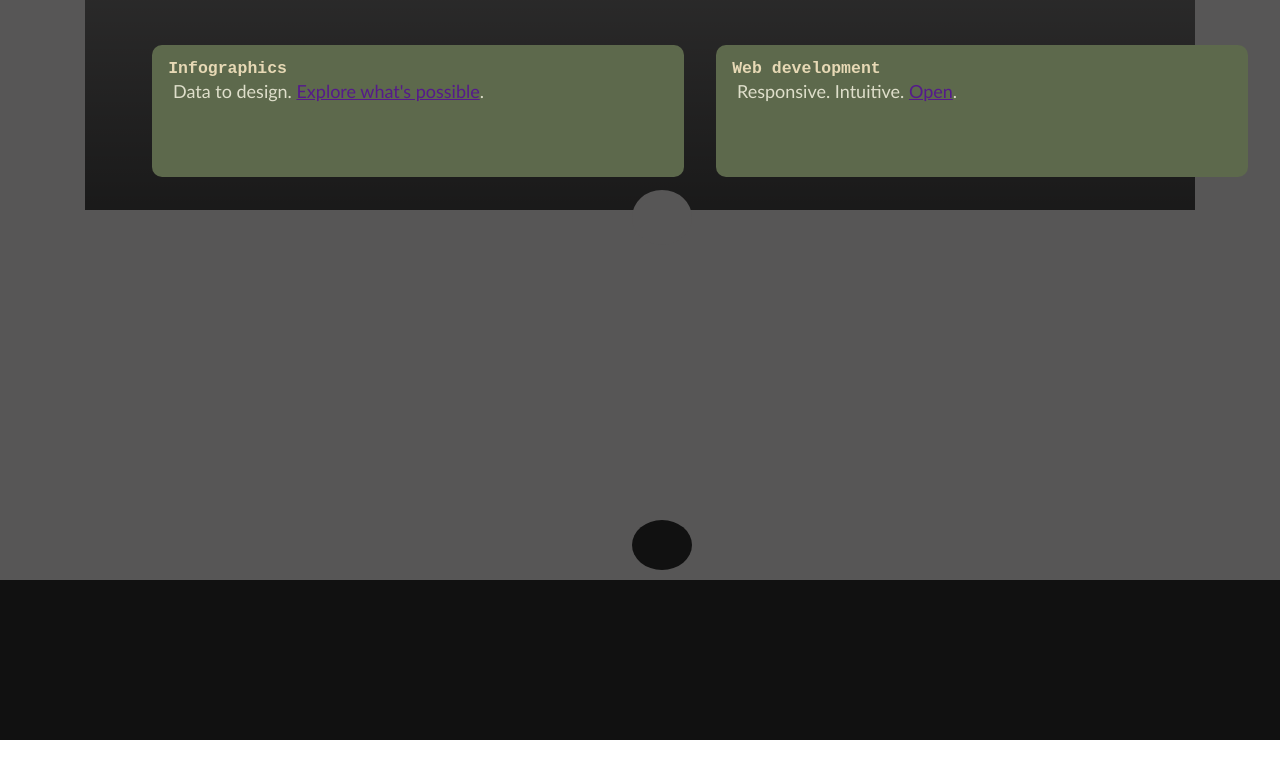
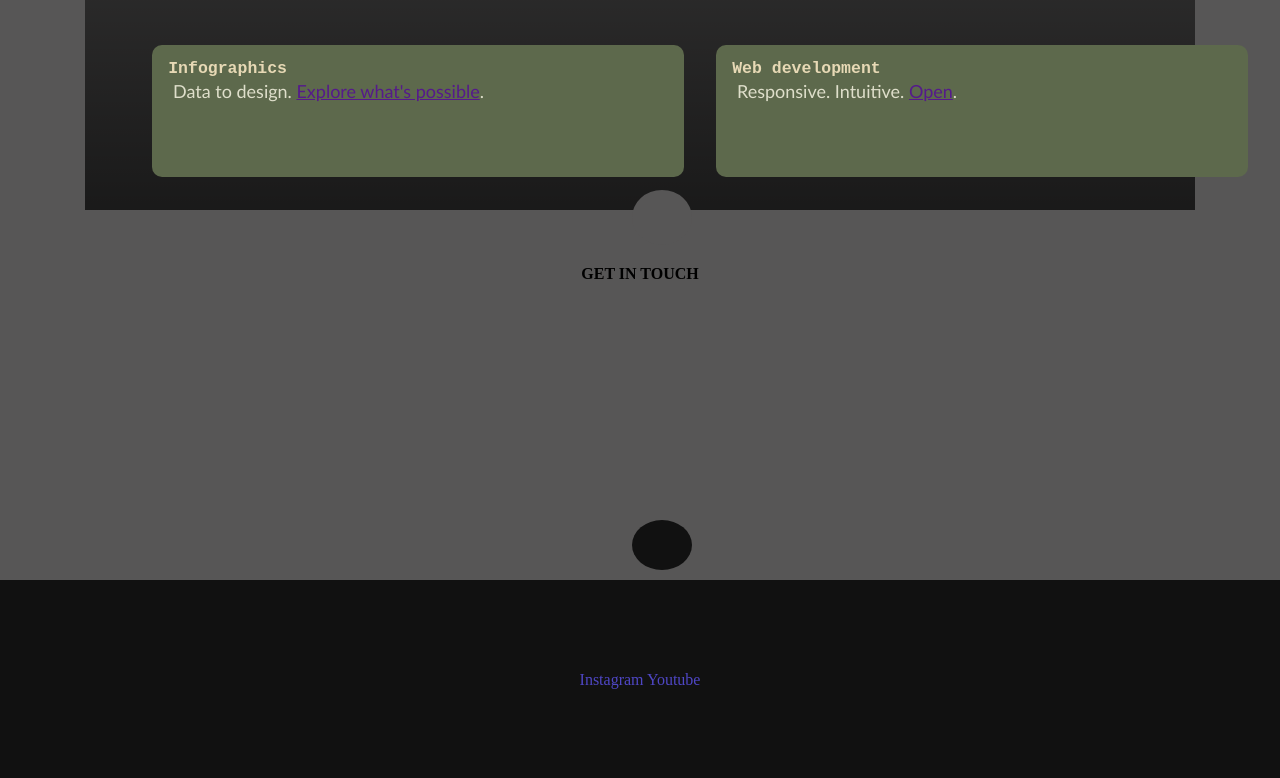
Before and after one commit to Noreeni7/cardplace-designs-final, a plain HTML site: page index.html in a window 1280 px wide. Shown: the part 680-1458 px from the top of the page. Before the commit the page ends 1420 px from the top, so only its background shows below. Drawn offline with Linux system fonts and the light colour scheme; a web font is replaced by a local one.

Commit message:
Add files via upload

```diff
--- a/index.html
+++ b/index.html
@@ -11,7 +11,6 @@
       href="https://fonts.googleapis.com/css2?family=Dancing+Script&family=Italianno&family=Pacifico&family=Playfair+Display&family=Raleway&display=swap"
       rel="stylesheet"
     />
-
     <link rel="stylesheet" href="styles.css" />
   </head>
   <body>
@@ -21,7 +20,6 @@
           <h2>About us</h2>
           <p></p>
       </section>
-
     </header>
     <main>
       <section class="index-banner">
@@ -63,16 +61,20 @@
               </div>
             </section>
           </div>
-          <div class="beige-strip"></div>
+          <div class="beige-strip">
+            <h1>GET IN TOUCH</h1>
+          </div>
         </div>
         <div class="banner-text">
           <h1>Edit by day, design by night, all day !</h1>
         </div>
       </section>
-      <section class="color-block"></section>
-      <section class="colour-block"></section>
+      <section class="color-block"> </section>
+      <section class="colour-block">
+        <a href="https://www.instagram.com/_cardplace?igsh=MWpjcnRubXFycTAzZA==" target="_blank"">Instagram</a>
+        <a href="https://youtube.com/@cardplace001?si=xbuwHgWR4hNW0D5E" target="_blank">Youtube</a>
+      </section>
     </main>
-    <footer></footer>
     <script></script>
   </body>
 </html>
--- a/styles.css
+++ b/styles.css
@@ -23,6 +23,8 @@ time, mark, audio, video {
 body {
     line-height:1;
 }
+
+
 
 article,aside,details,figcaption,figure,
 footer,header,hgroup,menu,nav,section {
@@ -82,7 +84,7 @@ table {
 
 /* change border colour to suit your needs */
 hr {
-    display:block;
+    display: block;
     height:1px;
     border:0;
     border-top:1px solid #cccccc;
@@ -101,9 +103,13 @@ input, select {
     padding: 0;
 }
 
-body {
-    /* background-color: gray; */
+/* html, body {
+  margin: 0;
+  padding: 0;
+  height: 100%;
+  background-color: #111;
 }
+*/
 
 header {
     width: 100%;
@@ -142,7 +148,6 @@ header img{
 
 .about-us p{
     font-weight: bold;
-
 }
 
 @media (max-width: 768px) {
@@ -159,7 +164,15 @@ header img{
 
 .colour-block{
     background-color: #111;
-    height: 20vh;
+    justify-content: flex-end;
+    text-align: center;
+}
+
+.colour-block a{
+    color: rgb(79, 71, 197);
+    text-decoration: dashed;
+    display: inline;
+    line-height: 12.5rem;
 }
 
 
@@ -209,8 +222,6 @@ header img{
     margin-left: 0%;
     padding: 1.7rem;
     gap: 2rem;
-
-
 }
 
 .services h1{
@@ -218,7 +229,6 @@ header img{
     font-family: monospace;
     font-size: 16.5px;
     font-weight: bolder;
-
 }
 
 .services p{
@@ -227,7 +237,6 @@ header img{
     font-size: 18px;
     font-weight: lighter;
     padding: 0.3rem;
-
 }
 
 .photography{
@@ -288,6 +297,11 @@ header img{
     background-color:  rgb(87, 86, 86);
     height: 340px;
     position: relative;
+    text-align: center;
+}
+
+.beige-strip h1{
+    line-height: 8rem;
 }
 
 .beige-strip::after {
```
